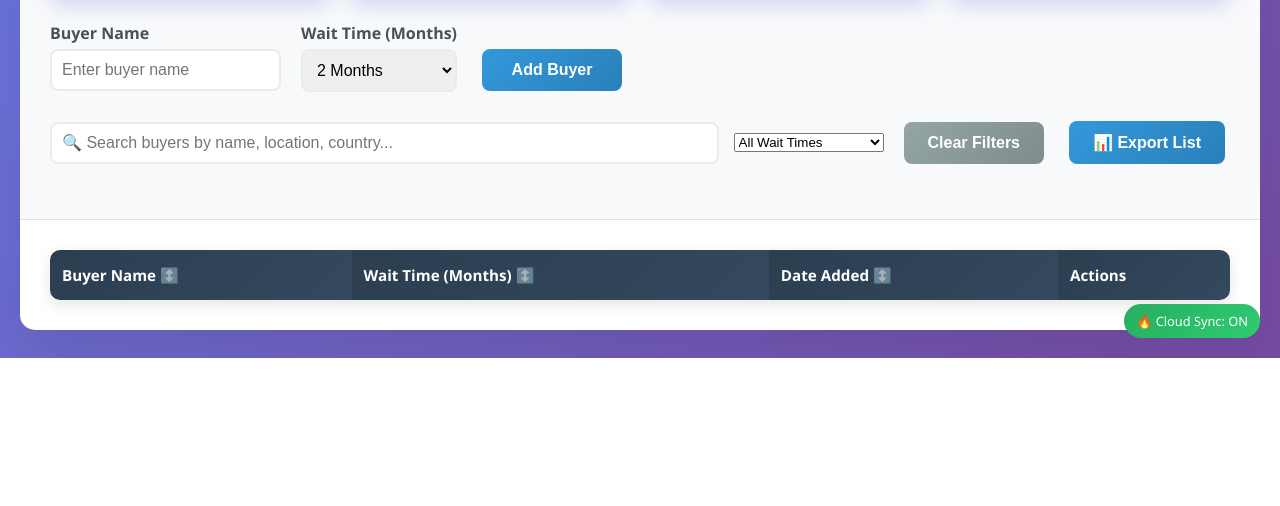
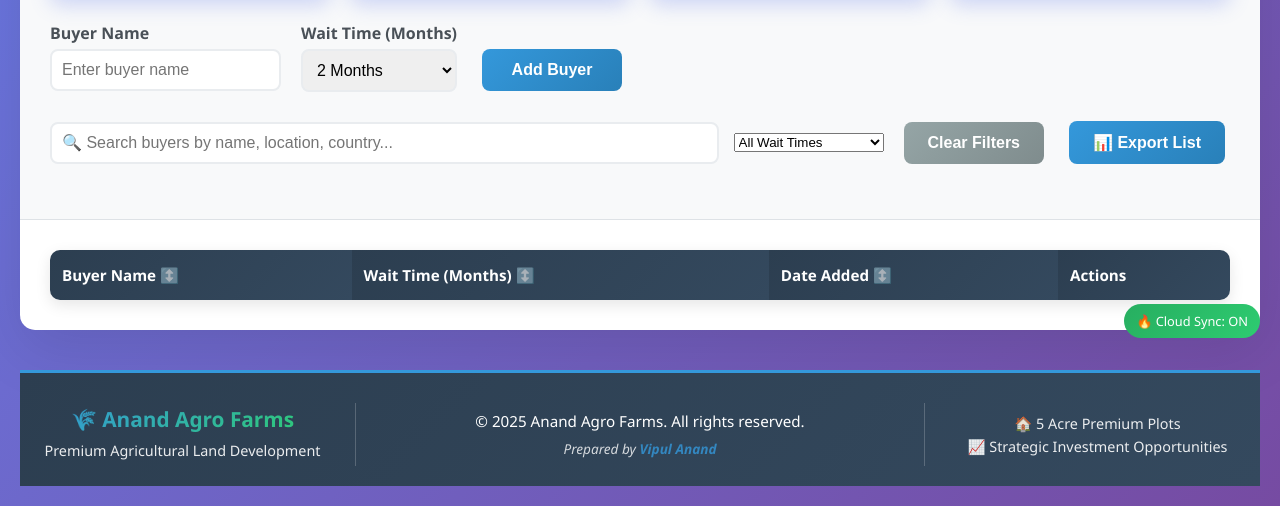
Before and after one commit to anandvip/va-land-buyers, a plain HTML site: page index.html in a window 1280 px wide. Shown: the part 442-948 px from the top of the page. Before the commit the page ends 800 px from the top, so only its background shows below. Drawn offline with Linux system fonts and the light colour scheme; no server answers.

Commit message:
Update index.html

```diff
--- a/index.html
+++ b/index.html
@@ -508,6 +508,86 @@
             to {
                 opacity: 1;
                 transform: translateY(0) scale(1);
+            }
+        }
+
+        /* Footer Styles */
+        .footer {
+            background: linear-gradient(135deg, #2c3e50, #34495e);
+            color: white;
+            padding: 30px 20px 20px;
+            margin-top: 40px;
+            border-top: 3px solid #3498db;
+        }
+
+        .footer-content {
+            max-width: 1400px;
+            margin: 0 auto;
+            display: grid;
+            grid-template-columns: 1fr 2fr 1fr;
+            gap: 30px;
+            align-items: center;
+            text-align: center;
+        }
+
+        .footer-left, .footer-right {
+            text-align: center;
+        }
+
+        .footer-left h4 {
+            font-size: 1.3rem;
+            margin-bottom: 8px;
+            background: linear-gradient(135deg, #3498db, #2ecc71);
+            -webkit-background-clip: text;
+            -webkit-text-fill-color: transparent;
+            background-clip: text;
+        }
+
+        .footer-left p, .footer-right p {
+            font-size: 0.9rem;
+            opacity: 0.9;
+            margin: 4px 0;
+        }
+
+        .footer-center {
+            text-align: center;
+            border-left: 1px solid rgba(255,255,255,0.2);
+            border-right: 1px solid rgba(255,255,255,0.2);
+            padding: 0 20px;
+        }
+
+        .footer-center p {
+            margin: 8px 0;
+            font-size: 0.95rem;
+        }
+
+        .prepared-by {
+            font-size: 0.85rem !important;
+            opacity: 0.8;
+            font-style: italic;
+        }
+
+        .prepared-by strong {
+            color: #3498db;
+            font-weight: 600;
+        }
+
+        @media (max-width: 768px) {
+            .footer-content {
+                grid-template-columns: 1fr;
+                gap: 20px;
+                text-align: center;
+            }
+
+            .footer-center {
+                border: none;
+                padding: 15px 0;
+                border-top: 1px solid rgba(255,255,255,0.2);
+                border-bottom: 1px solid rgba(255,255,255,0.2);
+            }
+
+            .footer-left h4 {
+                font-size: 1.2rem;
             }
         }
     </style>
@@ -638,6 +718,24 @@
             </div>
         </div>
     </div>
+
+    <!-- Footer -->
+    <footer class="footer">
+        <div class="footer-content">
+            <div class="footer-left">
+                <h4>🌾 Anand Agro Farms</h4>
+                <p>Premium Agricultural Land Development</p>
+            </div>
+            <div class="footer-center">
+                <p>&copy; 2025 Anand Agro Farms. All rights reserved.</p>
+                <p class="prepared-by">Prepared by <strong>Vipul Anand</strong></p>
+            </div>
+            <div class="footer-right">
+                <p>🏠 5 Acre Premium Plots</p>
+                <p>📈 Strategic Investment Opportunities</p>
+            </div>
+        </div>
+    </footer>
 
     <!-- Settings Modal -->
     <div class="modal-overlay" id="settingsModal" onclick="closeSettingsModal(event)">
```
